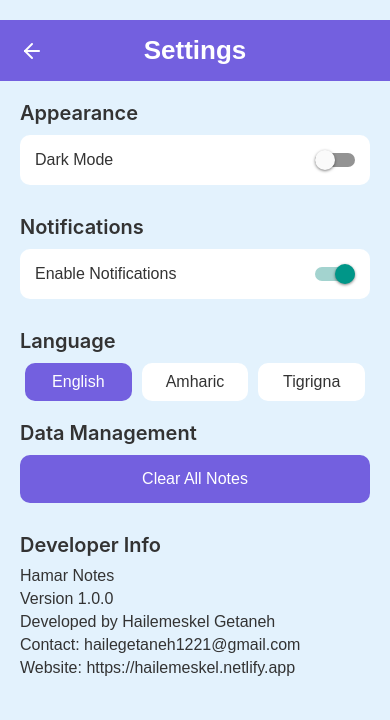
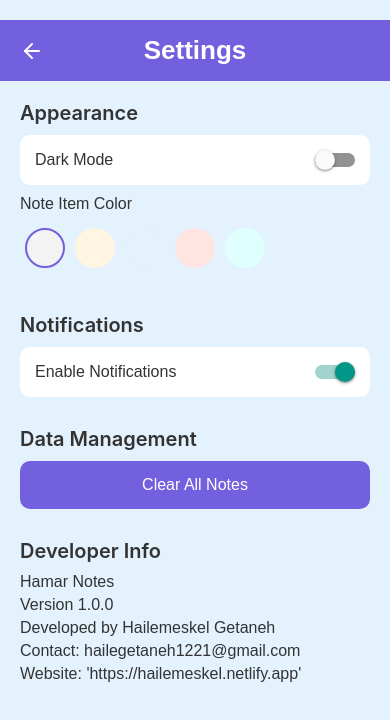
Before and after one commit to Hailemeskel-Getaneh/Note_taking_mobile_app, a React Native app in the folder HamarNote/: screen /Settings in a window 390 px wide. Shown: the top 720 px of the page. Built offline with nearby package versions, Linux system fonts and the light colour scheme.

Commit message:
about screen updated

```diff
--- a/HamarNote/App.jsx
+++ b/HamarNote/App.jsx
@@ -22,14 +22,12 @@ export default function App() {
           options={{ headerShown: false }}
         />
 
-        {/* Note Screen */}
         <Stack.Screen
           name="Note"
           component={NoteScreen}
           options={{ headerShown: false }}
         />
 
-        {/* About Screen */}
         <Stack.Screen
           name="About"
           component={AboutScreen}
--- a/HamarNote/screens/AboutScreen.jsx
+++ b/HamarNote/screens/AboutScreen.jsx
@@ -46,6 +46,9 @@ const AboutScreen = () => {
         >
           <Text style={styles.buttonText}>Visit Our Website</Text>
         </TouchableOpacity>
+         <View style={styles.footer}>
+                <Text style={styles.footerText}>© 2025 Hamar Notes</Text>
+              </View>
       </ScrollView>
     </SafeAreaView>
   );
@@ -101,6 +104,18 @@ const styles = StyleSheet.create({
     color: '#fff',
     fontSize: 18,
   },
+  footer: {
+    padding: 10,
+    alignItems: "center",
+    marginTop: 125,
+    // backgroundColor: "#7360DF",
+    width: "100%",
+  },
+  footerText: {
+    fontSize: 14,
+    color: "#333",
+    fontFamily: "sans-serif",
+  },
 });
 
 export default AboutScreen;
--- a/HamarNote/screens/SettingScreen.jsx
+++ b/HamarNote/screens/SettingScreen.jsx
@@ -1,5 +1,4 @@
-// SettingsScreen.js
-import React, { useState } from "react";
+import React, { useState, useEffect } from "react";
 import {
   View,
   Text,
@@ -7,18 +6,53 @@ import {
   Switch,
   Alert,
   StyleSheet,
-  ScrollView
+  ScrollView,
 } from "react-native";
 import AsyncStorage from "@react-native-async-storage/async-storage";
 import { Feather } from "@expo/vector-icons";
 
 export default function SettingsScreen({ navigation }) {
-  // Local states for different settings. In a production app, consider using context or a global state.
   const [isDarkMode, setIsDarkMode] = useState(false);
   const [notificationsEnabled, setNotificationsEnabled] = useState(true);
-  const [selectedLanguage, setSelectedLanguage] = useState("English");
+  const [noteItemColor, setNoteItemColor] = useState("#F3F3F3"); // Default note item color
 
-  // Function to clear all notes from AsyncStorage.
+  // Predefined colors for note items
+  const noteItemColors = [
+    "#F3F3F3", // Light Gray
+    "#FFF5E0", // Light Yellow
+    "#E3F2FD", // Light Blue
+    "#FFE4E1", // Light Pink
+    "#E0FFFF", // Light Cyan
+  ];
+
+  // Load saved note item color from AsyncStorage
+  useEffect(() => {
+    const loadNoteItemColor = async () => {
+      try {
+        const savedColor = await AsyncStorage.getItem("noteItemColor");
+        if (savedColor) {
+          setNoteItemColor(savedColor);
+        }
+      } catch (error) {
+        console.error("Error loading note item color:", error);
+      }
+    };
+    loadNoteItemColor();
+  }, []);
+
+  // Save selected note item color to AsyncStorage
+  const saveNoteItemColor = async (color) => {
+    try {
+      await AsyncStorage.setItem("noteItemColor", color);
+      setNoteItemColor(color);
+      Alert.alert("Success", "Note item color updated successfully!");
+    } catch (error) {
+      console.error("Error saving note item color:", error);
+      Alert.alert("Error", "Unable to update note item color.");
+    }
+  };
+
+  // Clear all notes from AsyncStorage
   const clearAllNotes = async () => {
     Alert.alert(
       "Clear All Notes",
@@ -35,28 +69,20 @@ export default function SettingsScreen({ navigation }) {
               Alert.alert("Error", "Unable to clear notes.");
             }
           },
-          style: "destructive"
-        }
+          style: "destructive",
+        },
       ]
     );
   };
 
-  // Toggle dark mode.
+  // Toggle dark mode
   const toggleDarkMode = () => {
     setIsDarkMode((prev) => !prev);
-    // In a production app, update a theme context or global store here.
   };
 
-  // Toggle notification preferences.
+  // Toggle notification preferences
   const toggleNotifications = () => {
     setNotificationsEnabled((prev) => !prev);
-    // In a production app, update the notification settings accordingly.
-  };
-
-  // Change language selection.
-  const changeLanguage = (language) => {
-    setSelectedLanguage(language);
-    // In a production app, trigger localization updates here.
   };
 
   return (
@@ -81,6 +107,26 @@ export default function SettingsScreen({ navigation }) {
           </Text>
           <Switch value={isDarkMode} onValueChange={toggleDarkMode} />
         </View>
+
+        {/* Note Item Color Picker */}
+        <View style={styles.colorPickerContainer}>
+          <Text style={[styles.settingText, isDarkMode && styles.darkText]}>
+            Note Item Color
+          </Text>
+          <View style={styles.colorOptions}>
+            {noteItemColors.map((color, index) => (
+              <TouchableOpacity
+                key={index}
+                style={[
+                  styles.colorOption,
+                  { backgroundColor: color },
+                  noteItemColor === color && styles.selectedColorOption,
+                ]}
+                onPress={() => saveNoteItemColor(color)}
+              />
+            ))}
+          </View>
+        </View>
       </View>
 
       {/* Notifications Section */}
@@ -93,36 +139,6 @@ export default function SettingsScreen({ navigation }) {
             Enable Notifications
           </Text>
           <Switch value={notificationsEnabled} onValueChange={toggleNotifications} />
-        </View>
-      </View>
-
-      {/* Language Section */}
-      <View style={styles.section}>
-        <Text style={[styles.sectionTitle, isDarkMode && styles.darkText]}>
-          Language
-        </Text>
-        <View style={styles.languageContainer}>
-          {["English", "Amharic", "Tigrigna"].map((language) => (
-            <TouchableOpacity
-              key={language}
-              style={[
-                styles.languageOption,
-                selectedLanguage === language && styles.activeLanguageOption,
-                isDarkMode && styles.darkLanguageOption
-              ]}
-              onPress={() => changeLanguage(language)}
-            >
-              <Text
-                style={[
-                  styles.languageText,
-                  selectedLanguage === language && styles.activeLanguageText,
-                  isDarkMode && styles.darkText
-                ]}
-              >
-                {language}
-              </Text>
-            </TouchableOpacity>
-          ))}
         </View>
       </View>
 
@@ -154,7 +170,7 @@ export default function SettingsScreen({ navigation }) {
           Contact: hailegetaneh1221@gmail.com
         </Text>
         <Text style={[styles.aboutText, isDarkMode && styles.darkText]}>
-          Website: https://hailemeskel.netlify.app
+          Website: 'https://hailemeskel.netlify.app'
         </Text>
       </View>
     </ScrollView>
@@ -164,10 +180,10 @@ export default function SettingsScreen({ navigation }) {
 const styles = StyleSheet.create({
   container: {
     flex: 1,
-    backgroundColor: "#E3F2FD"
+    backgroundColor: "#E3F2FD",
   },
   darkContainer: {
-    backgroundColor: "#121212"
+    backgroundColor: "#121212",
   },
   header: {
     flexDirection: "row",
@@ -176,23 +192,23 @@ const styles = StyleSheet.create({
     paddingHorizontal: 20,
     alignItems: "center",
     justifyContent: "space-between",
-    marginTop: 20
+    marginTop: 20,
   },
   headerTitle: {
     fontSize: 26,
     fontWeight: "bold",
     color: "#fff",
-    fontFamily: "sans-serif"
+    fontFamily: "sans-serif",
   },
   section: {
     marginTop: 20,
-    paddingHorizontal: 20
+    paddingHorizontal: 20,
   },
   sectionTitle: {
     fontSize: 20,
     fontWeight: "600",
     marginBottom: 10,
-    color: "#333"
+    color: "#333",
   },
   settingItem: {
     flexDirection: "row",
@@ -201,61 +217,54 @@ const styles = StyleSheet.create({
     backgroundColor: "#FFF",
     padding: 15,
     borderRadius: 10,
-    marginBottom: 10
+    marginBottom: 10,
   },
   darkSettingItem: {
-    backgroundColor: "#333"
+    backgroundColor: "#333",
   },
   settingText: {
     fontSize: 16,
     color: "#333",
-    fontFamily: "sans-serif"
+    fontFamily: "sans-serif",
   },
   darkText: {
-    color: "#fff"
+    color: "#fff",
   },
   settingButton: {
     backgroundColor: "#7360DF",
     padding: 15,
     borderRadius: 10,
     alignItems: "center",
-    marginBottom: 10
+    marginBottom: 10,
   },
   settingButtonText: {
     color: "#fff",
     fontSize: 16,
-    fontFamily: "sans-serif"
+    fontFamily: "sans-serif",
   },
-  languageContainer: {
+  colorPickerContainer: {
+    marginBottom: 20,
+  },
+  colorOptions: {
     flexDirection: "row",
-    justifyContent: "space-between"
+    flexWrap: "wrap",
+    marginTop: 10,
   },
-  languageOption: {
-    flex: 1,
-    padding: 10,
-    marginHorizontal: 5,
-    backgroundColor: "#FFF",
-    borderRadius: 10,
-    alignItems: "center"
+  colorOption: {
+    width: 40,
+    height: 40,
+    borderRadius: 20,
+    margin: 5,
+    borderWidth: 2,
+    borderColor: "transparent",
   },
-  activeLanguageOption: {
-    backgroundColor: "#7360DF"
-  },
-  darkLanguageOption: {
-    backgroundColor: "#333"
-  },
-  languageText: {
-    fontSize: 16,
-    color: "#333",
-    fontFamily: "sans-serif"
-  },
-  activeLanguageText: {
-    color: "#fff"
+  selectedColorOption: {
+    borderColor: "#7360DF",
   },
   aboutText: {
     fontSize: 16,
     marginBottom: 5,
     color: "#333",
-    fontFamily: "sans-serif"
-  }
+    fontFamily: "sans-serif",
+  },
 });
--- a/HamarNote/screens/noteScreenStyles.jsx
+++ b/HamarNote/screens/noteScreenStyles.jsx
@@ -3,7 +3,7 @@ import { StyleSheet } from "react-native";
 export default StyleSheet.create({
   container: {
     flex: 1,
-    backgroundColor: "#E3F2FD"
+    backgroundColor: "#E3F2FD",
   },
   header: {
     flexDirection: "row",
@@ -15,19 +15,19 @@ export default StyleSheet.create({
     borderBottomLeftRadius: 20,
     borderBottomRightRadius: 20,
     elevation: 5,
-    marginTop: 20
+    marginTop: 20,
   },
   backButton: {
-    padding: 8
+    padding: 8,
   },
   hamburgerButton: {
-    padding: 8
+    padding: 8,
   },
   headerTitle: {
     fontSize: 26,
     fontWeight: "bold",
     color: "#fff",
-    fontFamily: "sans-serif"
+    fontFamily: "sans-serif",
   },
   searchContainer: {
     flexDirection: "row",
@@ -40,101 +40,101 @@ export default StyleSheet.create({
     borderWidth: 1,
     borderColor: "#ddd",
     marginBottom: 10,
-    color: "black"
+    color: "black",
   },
   searchIcon: {
-    marginRight: 10
+    marginRight: 10,
   },
   searchInput: {
     flex: 1,
     fontSize: 16,
     fontFamily: "sans-serif",
-    color: "black"
+    color: "black",
   },
   categoryContainer: {
     flexDirection: "row",
     justifyContent: "space-around",
     marginHorizontal: 20,
-    marginTop: 10
+    marginTop: 10,
   },
   categoryButton: {
     backgroundColor: "#FFF5E0",
     paddingVertical: 8,
     paddingHorizontal: 12,
     borderRadius: 10,
-    borderWidth: 1
+    borderWidth: 1,
   },
   categoryText: {
     color: "black",
     fontSize: 14,
-    fontFamily: "sans-serif-medium"
+    fontFamily: "sans-serif-medium",
   },
   activeCategoryButton: {
     backgroundColor: "#7360DF",
   },
   activeCategoryText: {
-    color:'white'
-
+    color: "white",
   },
   verticalDots: {
     paddingVertical: 8,
-    paddingHorizontal: 12
+    paddingHorizontal: 12,
   },
   notesContainer: {
     flex: 1,
     paddingHorizontal: 20,
-    marginTop: 10
+    marginTop: 10,
   },
   noNotesText: {
     textAlign: "center",
     fontSize: 18,
     marginTop: 20,
     color: "#666",
-    fontFamily: "sans-serif"
+    fontFamily: "sans-serif",
   },
   noteItem: {
     flexDirection: "column",
     padding: 15,
     borderRadius: 10,
     marginBottom: 10,
-    borderWidth: .31,
-    borderColor:"3B6790"
+    borderWidth: 0.31,
+    borderColor: "#3B6790",
   },
   priorityNote: {
     borderColor: "#F26B0F",
-    borderWidth: 2
+    borderWidth: 2,
   },
   noteHeader: {
     flexDirection: "row",
     justifyContent: "space-between",
     alignItems: "center",
-    marginBottom: 4
+    marginBottom: 4,
   },
   noteDate: {
     fontSize: 12,
     color: "black",
-    fontFamily: "sans-serif"
+    fontFamily: "sans-serif",
   },
   favoriteButton: {
-    padding: 4,
-    alignSelf: "flex-end"
+    padding: 0,
+    margin: 0,
+    justifyContent: "center",
+    alignItems: "center",
   },
   favoriteActive: {
-    backgroundColor: "#7360DF",
-    borderRadius: 4
+    backgroundColor: "transparent", // Ensure no background color
   },
   noteContent: {
-    marginTop: 4
+    marginTop: 4,
   },
   noteText: {
     fontSize: 16,
     fontWeight: "500",
     color: "black",
-    fontFamily: "Gill Sans"
+    fontFamily: "Gill Sans",
   },
   moreButton: {
     padding: 8,
-    alignSelf: "flex-end"
+    alignSelf: "flex-end",
   },
   timeContainer: {
     flexDirection: "row",
@@ -145,22 +145,22 @@ export default StyleSheet.create({
     paddingVertical: 2,
     borderRadius: 6,
     marginTop: 5,
-    width: 100
+    width: 100,
   },
   timeText: {
     fontSize: 12,
     marginLeft: 4,
     fontFamily: "sans-serif",
-    color: "black"
+    color: "black",
   },
   footer: {
     padding: 10,
-    alignItems: "center"
+    alignItems: "center",
   },
   footerText: {
     fontSize: 14,
     color: "#666",
-    fontFamily: "sans-serif"
+    fontFamily: "sans-serif",
   },
   addNoteButton: {
     backgroundColor: "#7360DF",
@@ -171,11 +171,11 @@ export default StyleSheet.create({
     width: "70%",
     height: 60,
     justifyContent: "center",
-    alignItems: "center"
+    alignItems: "center",
   },
   addNoteText: {
     color: "white",
-    fontSize: 20
+    fontSize: 20,
   },
   voiceNoteButton: {
     backgroundColor: "#7360DF",
@@ -186,7 +186,7 @@ export default StyleSheet.create({
     width: 60,
     height: 60,
     justifyContent: "center",
-    alignItems: "center"
+    alignItems: "center",
   },
   addModeContainer: {
     position: "absolute",
@@ -196,20 +196,20 @@ export default StyleSheet.create({
     bottom: 0,
     backgroundColor: "#FFF",
     zIndex: 999,
-    padding: 20
+    padding: 20,
   },
   addModeHeader: {
     flexDirection: "row",
     alignItems: "center",
     backgroundColor: "#7360DF",
     padding: 10,
-    borderRadius: 10
+    borderRadius: 10,
   },
   addModeTitle: {
     fontSize: 20,
     fontWeight: "bold",
     color: "#fff",
-    marginLeft: 10
+    marginLeft: 10,
   },
   addModeInput: {
     flex: 1,
@@ -221,26 +221,26 @@ export default StyleSheet.create({
     borderRadius: 10,
     padding: 10,
     marginVertical: 20,
-    textAlignVertical: "top"
+    textAlignVertical: "top",
   },
   addModeActions: {
     flexDirection: "row",
-    justifyContent: "flex-end"
+    justifyContent: "flex-end",
   },
   addModeActionButton: {
-    marginLeft: 15
+    marginLeft: 15,
   },
   addModeActionText: {
     fontSize: 16,
     fontFamily: "sans-serif-medium",
-    color: "#1F4529"
+    color: "#1F4529",
   },
   actionMenuOverlay: {
     position: "absolute",
     top: 0,
     right: 0,
     bottom: 0,
-    left: 0
+    left: 0,
   },
   actionMenu: {
     position: "absolute",
@@ -250,24 +250,24 @@ export default StyleSheet.create({
     borderWidth: 1,
     borderColor: "#ddd",
     width: 200,
-    paddingLeft: 20
+    paddingLeft: 20,
   },
   actionMenuItem: {
     flexDirection: "row",
     alignItems: "center",
-    paddingVertical: 8
+    paddingVertical: 8,
   },
   actionMenuItemText: {
     marginLeft: 8,
     fontSize: 16,
-    color: "#333"
+    color: "#333",
   },
   modalOverlay: {
     position: "absolute",
     top: 90,
     right: 10,
     bottom: 0,
-    width: "50%"
+    width: "50%",
   },
   hamburgerModal: {
     position: "absolute",
@@ -278,25 +278,25 @@ export default StyleSheet.create({
     padding: 10,
     borderTopLeftRadius: 20,
     borderTopRightRadius: 20,
-    height: "40%"
+    height: "40%",
   },
   modalItem: {
     flexDirection: "row",
     alignItems: "center",
     paddingVertical: 12,
     paddingLeft: 40,
-    marginBottom: 1
+    marginBottom: 1,
   },
   modalItemText: {
     fontSize: 16,
     fontFamily: "sans-serif-medium",
     color: "black",
-    marginLeft: 8
+    marginLeft: 8,
   },
   expandedContainer: {
     flex: 1,
     padding: 15,
-    marginBottom: 40
+    marginBottom: 40,
   },
   expandedTextInput: {
     flex: 1,
@@ -308,19 +308,19 @@ export default StyleSheet.create({
     padding: 10,
     marginTop: 10,
     textAlignVertical: "top",
-    marginBottom: 40
+    marginBottom: 40,
   },
   expandedActions: {
     flexDirection: "row",
     justifyContent: "flex-end",
-    marginTop: 10
+    marginTop: 10,
   },
   expandedButton: {
-    marginLeft: 15
+    marginLeft: 15,
   },
   expandedButtonText: {
     fontSize: 16,
     fontFamily: "sans-serif-medium",
-    color: "#1F4529"
-  }
+    color: "#1F4529",
+  },
 });
```
Also changed, not shown: HamarNote/screens/noteScreen.jsx (+62 -86 lines).
